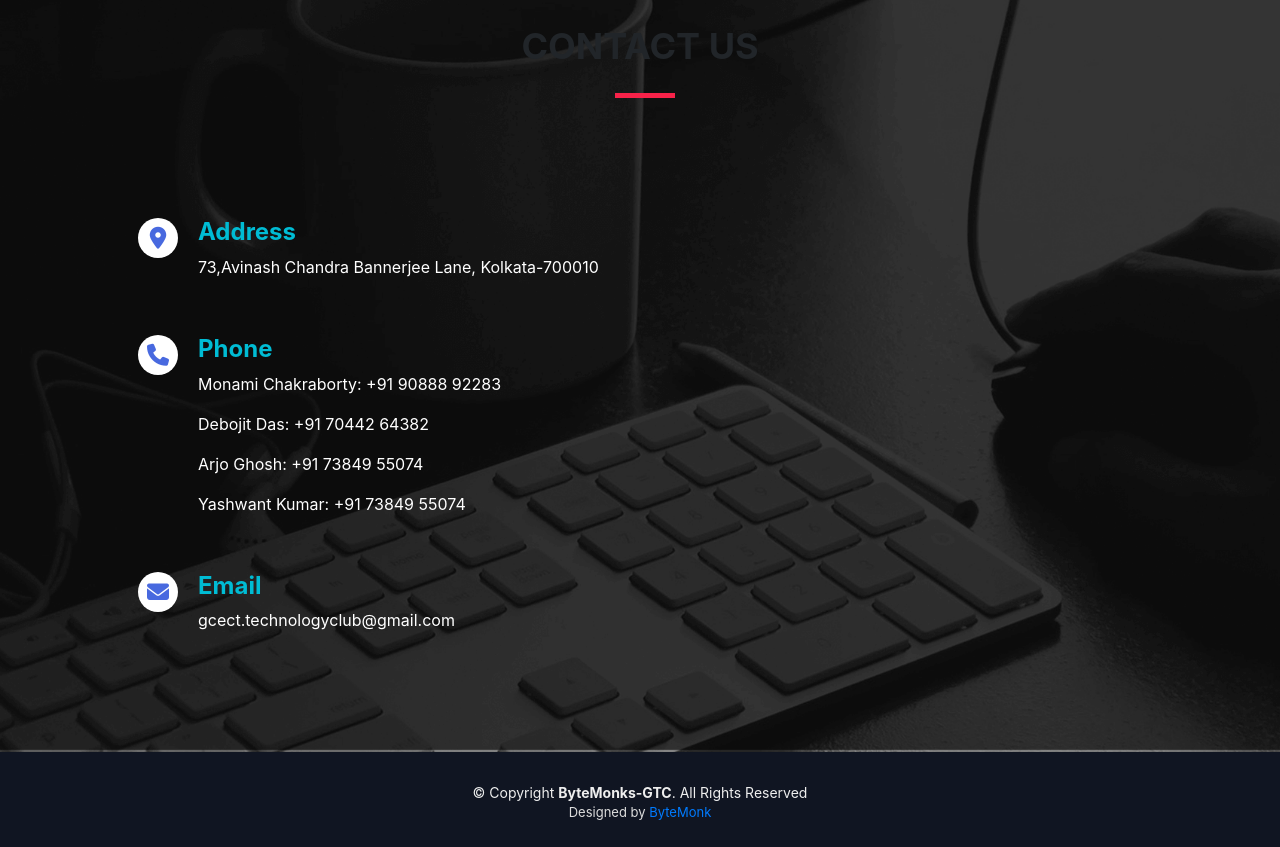
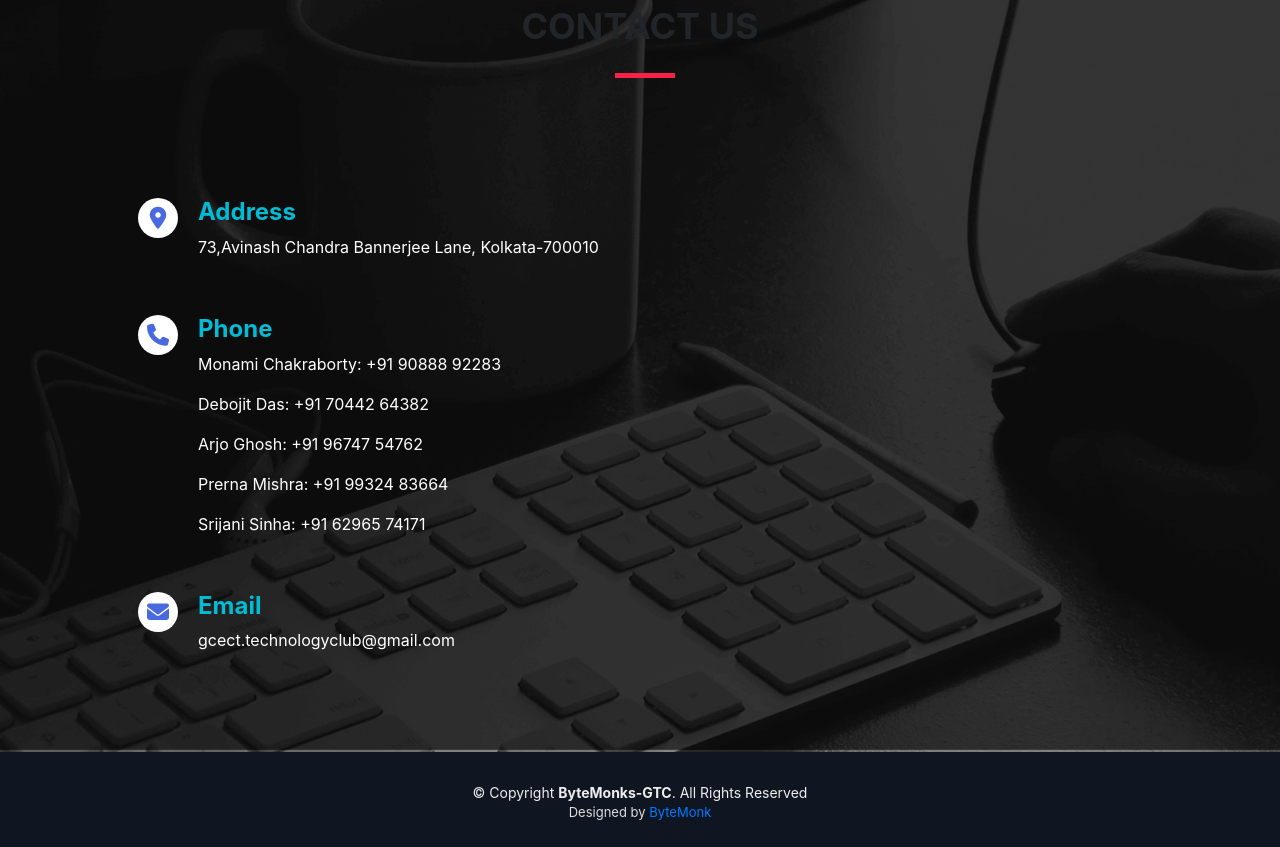
Before and after one commit to ByteMonk-GCECT/Karmatek2023, a website with bundled scripts: page index.html in a window 1280 px wide. Shown: the part 3404-4251 px from the top of the page. Built offline with nearby package versions, Linux system fonts and the light colour scheme; no server answers; files whose address does not match are found by name.

Commit message:
Update index.html

```diff
--- a/index.html
+++ b/index.html
@@ -362,8 +362,9 @@
                 <h3>Phone</h3>
                 <p>Monami Chakraborty: +91 90888 92283</p>
                 <p>Debojit Das: +91 70442 64382</p>
-                <p>Arjo Ghosh: +91 73849 55074</p>
-                <p>Yashwant Kumar: +91 73849 55074</p>
+                <p>Arjo Ghosh: +91 96747 54762</p>
+                <p>Prerna Mishra: +91 99324 83664</p>
+                <p>Srijani Sinha: +91 62965 74171</p>
               </div>
             </div>
             <div class="box">
```
